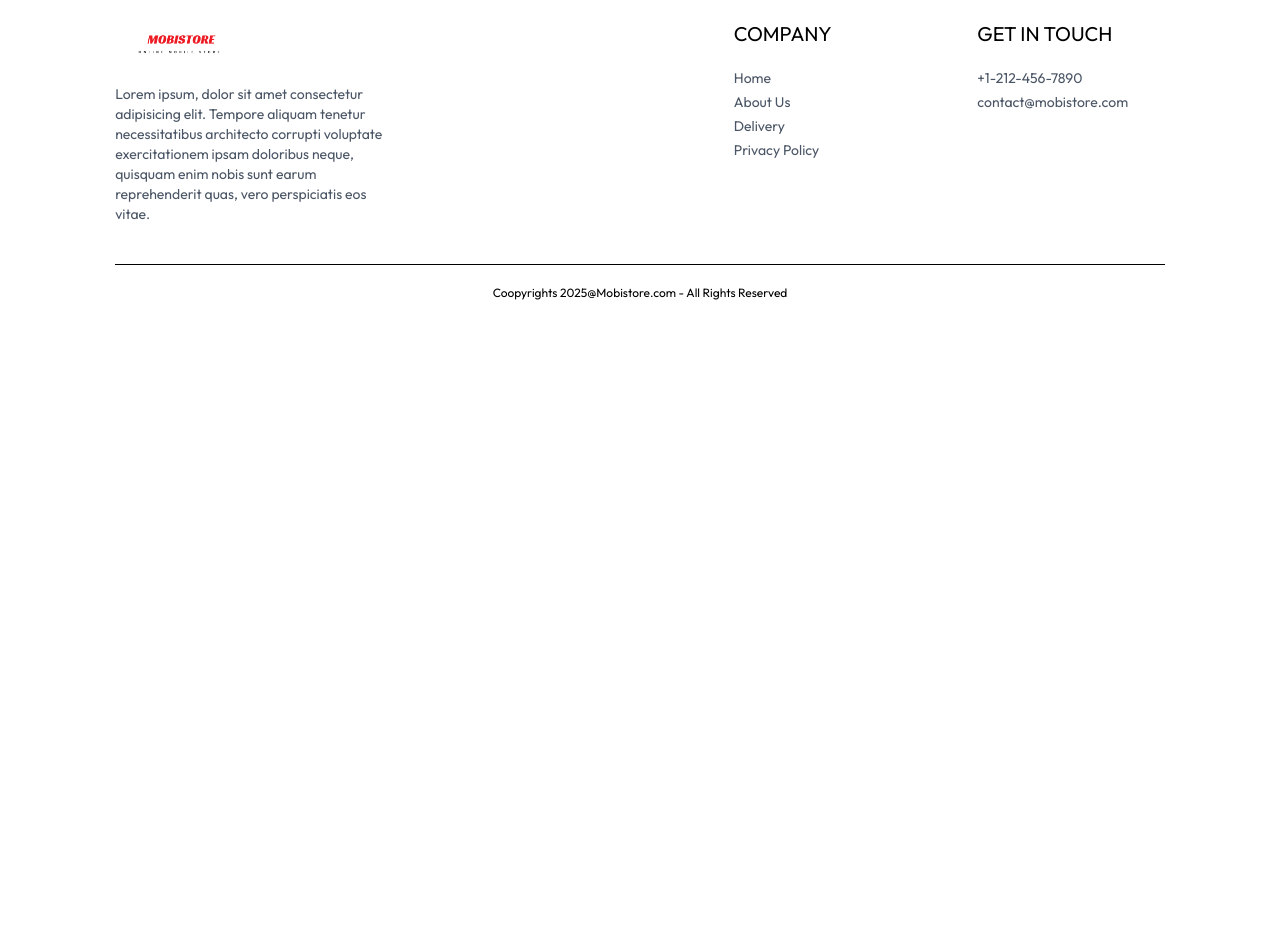
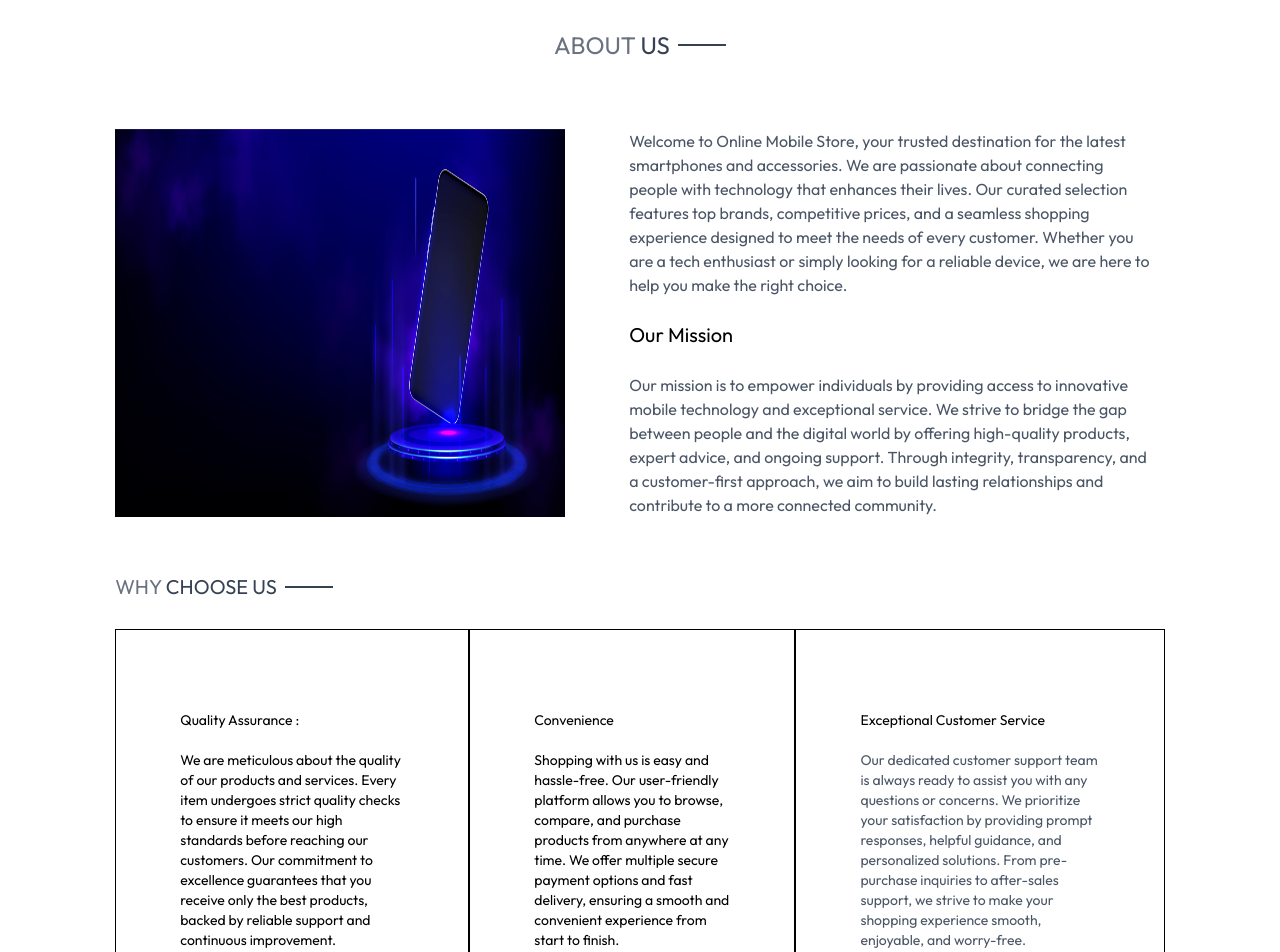
Before and after one commit to karthikeyan80/Online-Mobile-Store, a React (Vite) app in the folder frontend/: page /about in a window 1280 px wide. Shown: the part 60-1012 px from the top of the page. Before the commit the page ends 800 px from the top, so only its background shows below. Built offline with nearby package versions, Linux system fonts and the light colour scheme; a web font is replaced by a local one.

Commit message:
created the about and contact page and completed the frontend of the project

```diff
--- a/frontend/src/App.jsx
+++ b/frontend/src/App.jsx
@@ -13,6 +13,7 @@ import Hero from "./components/Hero";
 import Footer from "./components/Footer";
 import SearchBar from "./components/SearchBar";
 import { ToastContainer, toast } from 'react-toastify';
+import Contact from "./pages/Contact";
 
 const App = () => {
   return (
@@ -34,6 +35,7 @@ const App = () => {
       <Route path="/login" element={<Login />} />
       <Route path="place-order" element={<PLaceOrder />} />
       <Route path="orders" element={<Orders />} />
+       <Route path="/contact" element={<Contact />} />
     </Routes>
     <Footer />
   </div>
--- a/frontend/src/components/Footer.jsx
+++ b/frontend/src/components/Footer.jsx
@@ -7,7 +7,7 @@ const Footer = () => {
         <div className='flex flex-col sm:grid grid-cols-[3fr_1fr_1fr] gap-14 my-10 mt-14 text-sm'>
             <div>
                 <img src={assets.logo} alt="logo" className='mb-5 w-32'/>
-                <p className='w-full sm:w-1/2 text-gray-600 '>Lorem ipsum, dolor sit amet consectetur adipisicing elit. Tempore aliquam tenetur necessitatibus architecto corrupti voluptate exercitationem ipsam doloribus neque, quisquam enim nobis sunt earum reprehenderit quas, vero perspiciatis eos vitae.</p>
+                <p className='w-full sm:w-1/2 text-gray-600 '> Welcome to Online Mobile Store, your trusted destination for the latest smartphones and accessories. We are passionate about connecting people with technology that enhances their lives. Our curated selection features top brands, competitive prices, and a seamless shopping experience designed to meet the needs of every customer. Whether you are a tech enthusiast or simply looking for a reliable device, we are here to help you make the right choice.</p>
             </div>
             <div>
                 <p className='text-xl font-medium mb-5 '>COMPANY</p>
--- a/frontend/src/components/Navbar.jsx
+++ b/frontend/src/components/Navbar.jsx
@@ -40,11 +40,11 @@ const Navbar = () => {
         />
 
         <div className="group relative ">
-          <img
+         <Link to='/login'><img
             className="w-5 cursor-pointer"
             src={assets.profile_icon}
             alt="profile-icon"
-          ></img>
+          ></img></Link>
           <div className="group-hover:block hidden absolute dropdown-menu right-0 pt-4 ">
             <div className="flex flex-col gap-2 w-36 py-3 px-5 bg-slate-100 text-gray-500 rounded">
               <p className="cursor-pointer hover:text-black">My Profile</p>
--- a/frontend/src/index.css
+++ b/frontend/src/index.css
@@ -7,7 +7,7 @@ a.active hr {
 
 .prata-regular {
   font-family: "Prata", serif;
-  font-weight: 400;
+  font-weight: 500;
   font-style: normal;
 }
 
--- a/frontend/src/main.jsx
+++ b/frontend/src/main.jsx
@@ -9,5 +9,5 @@ createRoot(document.getElementById('root')).render(
   <ShopContextProvider>
      <App />
   </ShopContextProvider>
-  </BrowserRouter>,
+  </BrowserRouter>
 )
--- a/frontend/src/pages/About.jsx
+++ b/frontend/src/pages/About.jsx
@@ -1,9 +1,68 @@
-import React from 'react'
+import assets from "../assets/assets";
+import NewsletterBox from "../components/NewsletterBox";
+import Title from "../components/Title";
 
 const About = () => {
   return (
-    <div>About</div>
-  )
-}
+    <div>
+      <div className="text-2xl text-center pt-8 my-14 border-t ">
+        <Title text1={"ABOUT"} text2={"US"} />
+      </div>
 
-export default About
+      <div className="my-10 flex flex-col md:flex-row gap-16 ">
+        <img className="w-full md:max-w-[450px] " src={assets.about_img} />
+        <div className="flex flex-col justify-center gap-6 md:w-2/4 text-gray-600">
+          <p>
+            Welcome to Online Mobile Store, your trusted destination for the latest smartphones and accessories. We are passionate about connecting people with technology that enhances their lives. Our curated selection features top brands, competitive prices, and a seamless shopping experience designed to meet the needs of every customer. Whether you are a tech enthusiast or simply looking for a reliable device, we are here to help you make the right choice.
+          </p>
+          <b className="text-black text-xl font-bold">Our Mission</b>
+          <p>
+            Our mission is to empower individuals by providing access to innovative mobile technology and exceptional service. We strive to bridge the gap between people and the digital world by offering high-quality products, expert advice, and ongoing support. Through integrity, transparency, and a customer-first approach, we aim to build lasting relationships and contribute to a more connected community.
+          </p>
+        </div>
+      </div>
+
+      <div className="text-xl py-4">
+        <Title text1={"WHY"} text2={"CHOOSE US"} />
+      </div>
+
+      <div className="flex flex-col md:flex-row text-sm mb-20 ">
+        <div className="border px-10 md:px-16 py-8 sm:py-20 flex flex-col gap-5 ">
+          <b>Quality Assurance :</b>
+          <p>
+            We are meticulous about the quality of our products and services.
+            Every item undergoes strict quality checks to ensure it meets our
+            high standards before reaching our customers. Our commitment to
+            excellence guarantees that you receive only the best products,
+            backed by reliable support and continuous improvement.
+          </p>
+        </div>
+        <div className="border px-10 md:px-16 py-8 sm:py-20 flex flex-col gap-5 ">
+          <b>Convenience</b>
+          <p>
+            Shopping with us is easy and hassle-free. Our user-friendly platform
+            allows you to browse, compare, and purchase products from anywhere
+            at any time. We offer multiple secure payment options and fast
+            delivery, ensuring a smooth and convenient experience from start to
+            finish.
+          </p>
+        </div>
+        <div className="border px-10 md:px-16 py-8 sm:py-20 flex flex-col gap-5 ">
+          <b>Exceptional Customer Service</b>
+          <p className="text-gray-600">
+            Our dedicated customer support team is always ready to assist you
+            with any questions or concerns. We prioritize your satisfaction by
+            providing prompt responses, helpful guidance, and personalized
+            solutions. From pre-purchase inquiries to after-sales support, we
+            strive to make your shopping experience smooth, enjoyable, and
+            worry-free.
+          </p>
+        </div>
+      </div>
+
+      <NewsletterBox />
+    </div>
+  );
+};
+
+export default About;
--- a/frontend/src/pages/Contact.jsx
+++ b/frontend/src/pages/Contact.jsx
@@ -1,8 +1,31 @@
-import React from 'react'
+
+import assets from '../assets/assets';
+import NewsletterBox from '../components/NewsletterBox';
+import Title from '../components/Title';
 
 const Contact = () => {
   return (
-    <div>Contact</div>
+    <div>
+      <div className='text-center font-black text-2xl border-t pt-[80px]'>
+        <Title text1={'Contact'} text2={'Us'}/>
+      </div>
+
+      <div className='my-10 flex flex-col justify-center md:flex-row gap-10 mb-28'>
+        <img src={assets.contact_img} alt="contact_img" className='w-full max-w-[480px]' />
+        <div className='flex flex-col justify-center items-start gap-6'>
+          <p className='font-semibold text-xl text-gray-600'>Our Store</p>
+          <p className='text-gray-500 '>45802 , Will Station <br /> Suite 390, Washington , USA </p>
+          <p className='text-gray-500 '>Phone no: 8847939781 <br />Email : Mobistore@gmail.com </p>
+          <p className='fonnt-semibold text-xl text-gray-600'>Careers at MobiStore</p>
+            <p className='text-gray-500 '>Learn more about our open positions and apply today!</p>
+          <button className='border border-black px-8 py-4 text-sm hover:bg-black hover:text-white transition-all duration-500'>Explore Jobs</button>
+
+        </div>
+
+      </div>
+
+      <NewsletterBox />
+    </div>
   )
 }
 
--- a/frontend/src/pages/Login.jsx
+++ b/frontend/src/pages/Login.jsx
@@ -1,9 +1,64 @@
-import React from 'react'
+import { useState } from "react";
 
 const Login = () => {
+  const [currentState, setCurrentState] = useState("Sign up");
+
+  const onSubmitHandler = (e) => {
+    e.preventDefault();
+  }
+
   return (
-    <div>Login</div>
-  )
-}
+    <form onSubmit={onSubmitHandler} className="flex flex-col my-16 items-center w-[90%] max-w-96 m-auto gap-4 text-gray-800">
+      <div className="inline-flex items-center gap-2 mb-2 mt-10">
+        <p className="prata-regular text-3xl ">{currentState}</p>
+        <hr className="border-none h-[1.5px] w-8 bg-gray-800 " />
+      </div>
+      {currentState === "Login" ? (
+        ""
+      ) : (
+        <input
+          type="text"
+          className="w-full px-3 py-2 border border-gray-800 "
+          placeholder="Name"
+          required
+        />
+      )}
+      <input
+        type="email"
+        className="w-full px-3 py-2 border border-gray-800 "
+        placeholder="Email"
+        required
+      />
+      <input
+        type="password"
+        className="w-full px-3 py-2 border border-gray-800 "
+        placeholder="password"
+        required
+      />
+      <div className="w-full flex justify-between text-sm mt-[-8px]">
+        <p className="cursor-pointer">Forgot Your Password?</p>
+        {currentState === "Login" ? (
+          <p
+            className="cursor-pointer"
+            onClick={() => setCurrentState("Sign up")}
+          >
+            Create account
+          </p>
+        ) : (
+          <p
+            className="cursor-pointer"
+            onClick={() => setCurrentState("Login")}
+          >
+            Login here{" "}
+          </p>
+        )}
+      </div>
 
-export default Login
+      <button className="bg-black text-white font-light px-8 py-2 mt-4 ">
+        {currentState === "Login" ? "Sign in" : "Sign up"}
+      </button>
+    </form>
+  );
+};
+
+export default Login;
```
